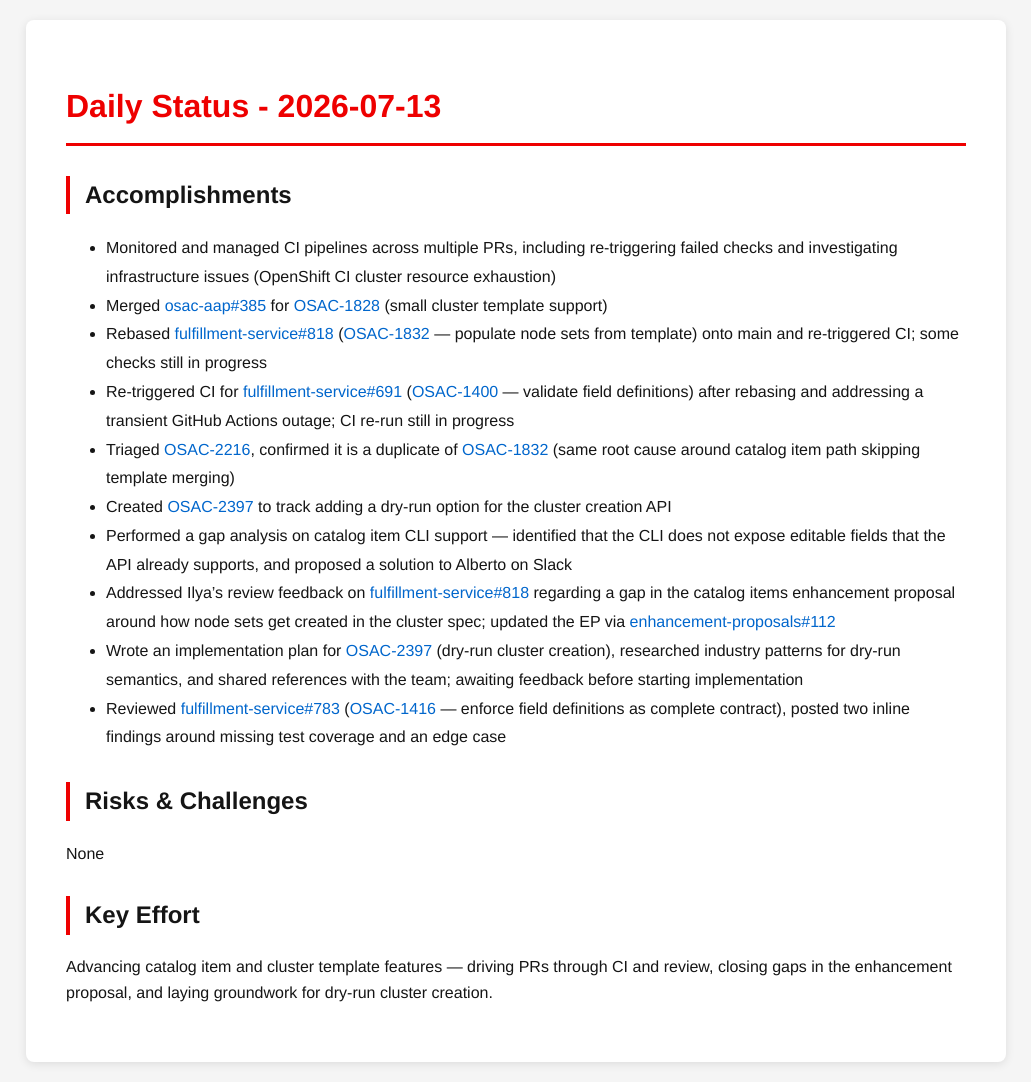
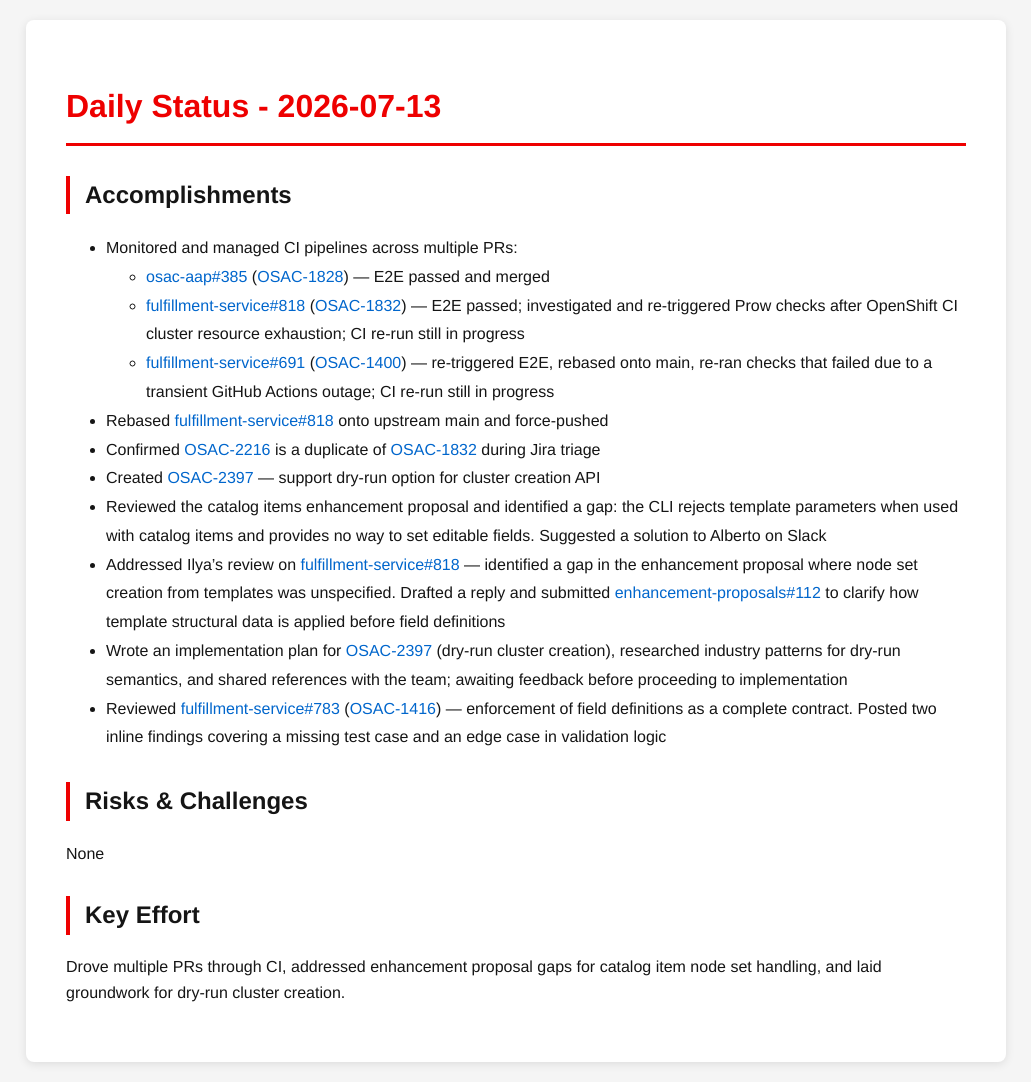
Before and after one commit to tzvatot/daily-status, a Jekyll site: the page built from 2026-07-13.md, in a window 1280 px wide. Shown: the whole page, without its empty margins (124-1155 px from the left). Built offline with Jekyll 4.4.1, drawn with Linux system fonts in a browser that asks for light colours.

Commit message:
Daily status update - 2026-07-13

```diff
--- a/2026-07-13.md
+++ b/2026-07-13.md
@@ -7,19 +7,20 @@
 # Daily Status - 2026-07-13
 
 ## Accomplishments
-- Monitored and managed CI pipelines across multiple PRs, including re-triggering failed checks and investigating infrastructure issues (OpenShift CI cluster resource exhaustion)
-- Merged [osac-aap#385](https://github.com/osac-project/osac-aap/pull/385) for [OSAC-1828](https://redhat.atlassian.net/browse/OSAC-1828) (small cluster template support)
-- Rebased [fulfillment-service#818](https://github.com/osac-project/fulfillment-service/pull/818) ([OSAC-1832](https://redhat.atlassian.net/browse/OSAC-1832) — populate node sets from template) onto main and re-triggered CI; some checks still in progress
-- Re-triggered CI for [fulfillment-service#691](https://github.com/osac-project/fulfillment-service/pull/691) ([OSAC-1400](https://redhat.atlassian.net/browse/OSAC-1400) — validate field definitions) after rebasing and addressing a transient GitHub Actions outage; CI re-run still in progress
-- Triaged [OSAC-2216](https://redhat.atlassian.net/browse/OSAC-2216), confirmed it is a duplicate of [OSAC-1832](https://redhat.atlassian.net/browse/OSAC-1832) (same root cause around catalog item path skipping template merging)
-- Created [OSAC-2397](https://redhat.atlassian.net/browse/OSAC-2397) to track adding a dry-run option for the cluster creation API
-- Performed a gap analysis on catalog item CLI support — identified that the CLI does not expose editable fields that the API already supports, and proposed a solution to Alberto on Slack
-- Addressed Ilya's review feedback on [fulfillment-service#818](https://github.com/osac-project/fulfillment-service/pull/818) regarding a gap in the catalog items enhancement proposal around how node sets get created in the cluster spec; updated the EP via [enhancement-proposals#112](https://github.com/osac-project/enhancement-proposals/pull/112)
-- Wrote an implementation plan for [OSAC-2397](https://redhat.atlassian.net/browse/OSAC-2397) (dry-run cluster creation), researched industry patterns for dry-run semantics, and shared references with the team; awaiting feedback before starting implementation
-- Reviewed [fulfillment-service#783](https://github.com/osac-project/fulfillment-service/pull/783) ([OSAC-1416](https://redhat.atlassian.net/browse/OSAC-1416) — enforce field definitions as complete contract), posted two inline findings around missing test coverage and an edge case
+- Monitored and managed CI pipelines across multiple PRs:
+  - [osac-aap#385](https://github.com/osac-project/osac-aap/pull/385) ([OSAC-1828](https://redhat.atlassian.net/browse/OSAC-1828)) — E2E passed and merged
+  - [fulfillment-service#818](https://github.com/osac-project/fulfillment-service/pull/818) ([OSAC-1832](https://redhat.atlassian.net/browse/OSAC-1832)) — E2E passed; investigated and re-triggered Prow checks after OpenShift CI cluster resource exhaustion; CI re-run still in progress
+  - [fulfillment-service#691](https://github.com/osac-project/fulfillment-service/pull/691) ([OSAC-1400](https://redhat.atlassian.net/browse/OSAC-1400)) — re-triggered E2E, rebased onto main, re-ran checks that failed due to a transient GitHub Actions outage; CI re-run still in progress
+- Rebased [fulfillment-service#818](https://github.com/osac-project/fulfillment-service/pull/818) onto upstream main and force-pushed
+- Confirmed [OSAC-2216](https://redhat.atlassian.net/browse/OSAC-2216) is a duplicate of [OSAC-1832](https://redhat.atlassian.net/browse/OSAC-1832) during Jira triage
+- Created [OSAC-2397](https://redhat.atlassian.net/browse/OSAC-2397) — support dry-run option for cluster creation API
+- Reviewed the catalog items enhancement proposal and identified a gap: the CLI rejects template parameters when used with catalog items and provides no way to set editable fields. Suggested a solution to Alberto on Slack
+- Addressed Ilya's review on [fulfillment-service#818](https://github.com/osac-project/fulfillment-service/pull/818) — identified a gap in the enhancement proposal where node set creation from templates was unspecified. Drafted a reply and submitted [enhancement-proposals#112](https://github.com/osac-project/enhancement-proposals/pull/112) to clarify how template structural data is applied before field definitions
+- Wrote an implementation plan for [OSAC-2397](https://redhat.atlassian.net/browse/OSAC-2397) (dry-run cluster creation), researched industry patterns for dry-run semantics, and shared references with the team; awaiting feedback before proceeding to implementation
+- Reviewed [fulfillment-service#783](https://github.com/osac-project/fulfillment-service/pull/783) ([OSAC-1416](https://redhat.atlassian.net/browse/OSAC-1416)) — enforcement of field definitions as a complete contract. Posted two inline findings covering a missing test case and an edge case in validation logic
 
 ## Risks & Challenges
 None
 
 ## Key Effort
-Advancing catalog item and cluster template features — driving PRs through CI and review, closing gaps in the enhancement proposal, and laying groundwork for dry-run cluster creation.
+Drove multiple PRs through CI, addressed enhancement proposal gaps for catalog item node set handling, and laid groundwork for dry-run cluster creation.
```
